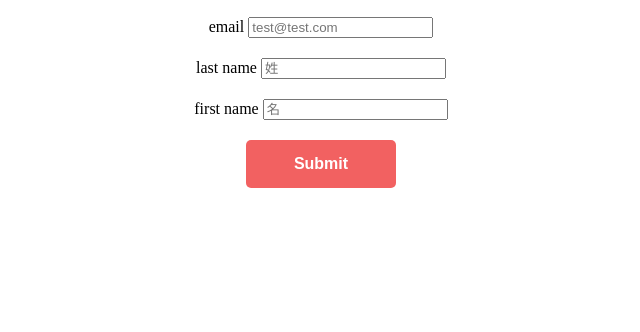
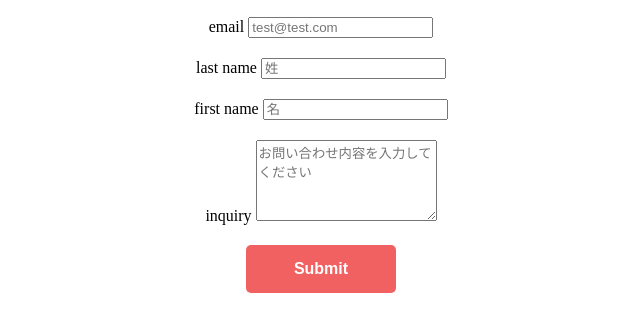
Before and after one commit to Mizuki0614/contact-us-hub, a plain HTML site: page cfn/s3/statics/index.html in a window 1280 px wide. Shown: the part 110-442 px from the top of the page, without its empty margins (319-959 px from the left). Drawn offline with Linux system fonts and the light colour scheme.

Commit message:
feature/add-contact-form: Modify statics

```diff
--- a/cfn/s3/statics/index.html
+++ b/cfn/s3/statics/index.html
@@ -30,6 +30,12 @@
             </label>
           </div>
           <div class="input">
+            <label for="inquiryContent">
+              <span>inquiry</span>
+              <textarea id="inquiryContent" placeholder="お問い合わせ内容を入力してください" rows="5"></textarea>
+            </label>
+          </div>
+          <div class="input">
             <button id="submit" type="button">Submit</button>
           </div>
         </form>
--- a/cfn/s3/statics/main.js
+++ b/cfn/s3/statics/main.js
@@ -1,6 +1,7 @@
 const emailEl = document.getElementById('email');
 const lastNameEl = document.getElementById('lastName');
 const firstNameEl = document.getElementById('firstName');
+const inquiryContentEl = document.getElementById('inquiryContent'); // 新しい入力フィールド
 const submitEl = document.getElementById('submit');
 const resultEl = document.getElementById('result');
 const responseEl = document.getElementById('response');
@@ -34,6 +35,7 @@ submitEl.addEventListener('click', () => {
       email: emailEl.value,
       lastName: lastNameEl.value,
       firstName: firstNameEl.value,
+      inquiry_content: inquiryContentEl.value, // 問い合わせ内容を追加
     }),
   }).then(response => response.text())
     .then(displaySuccessMessage)
```
